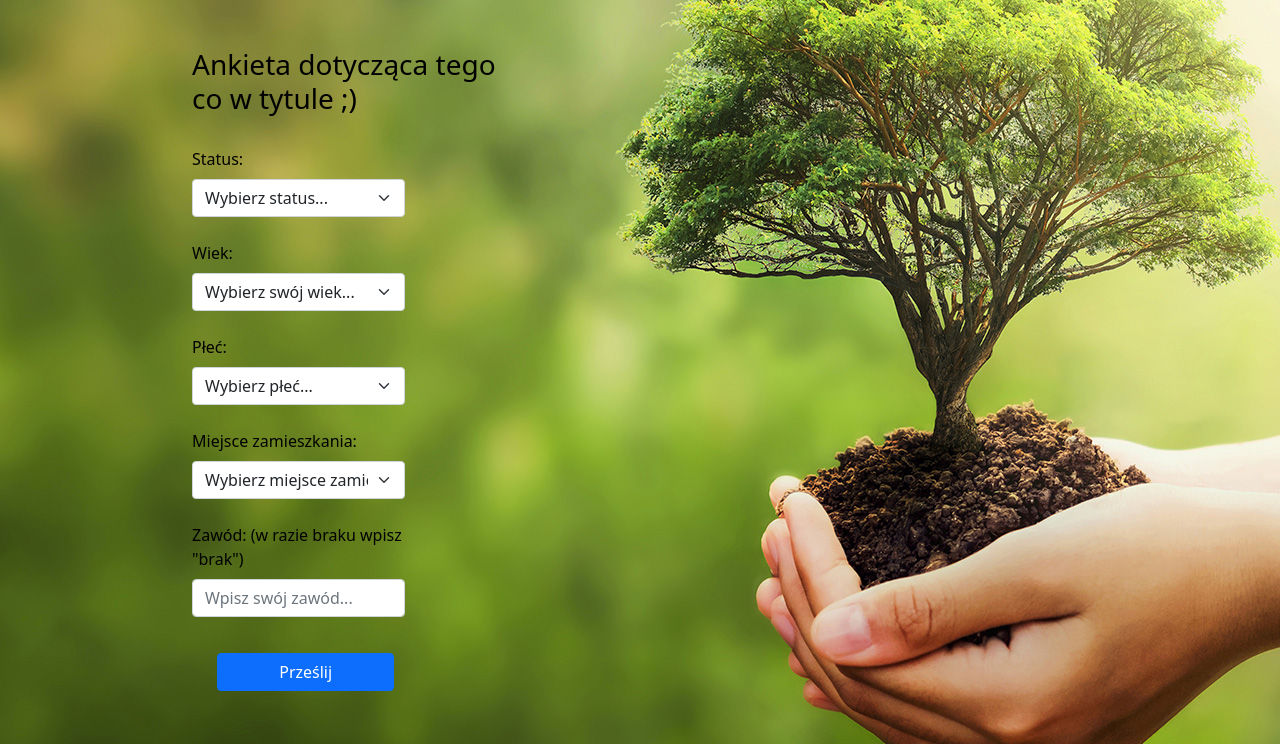
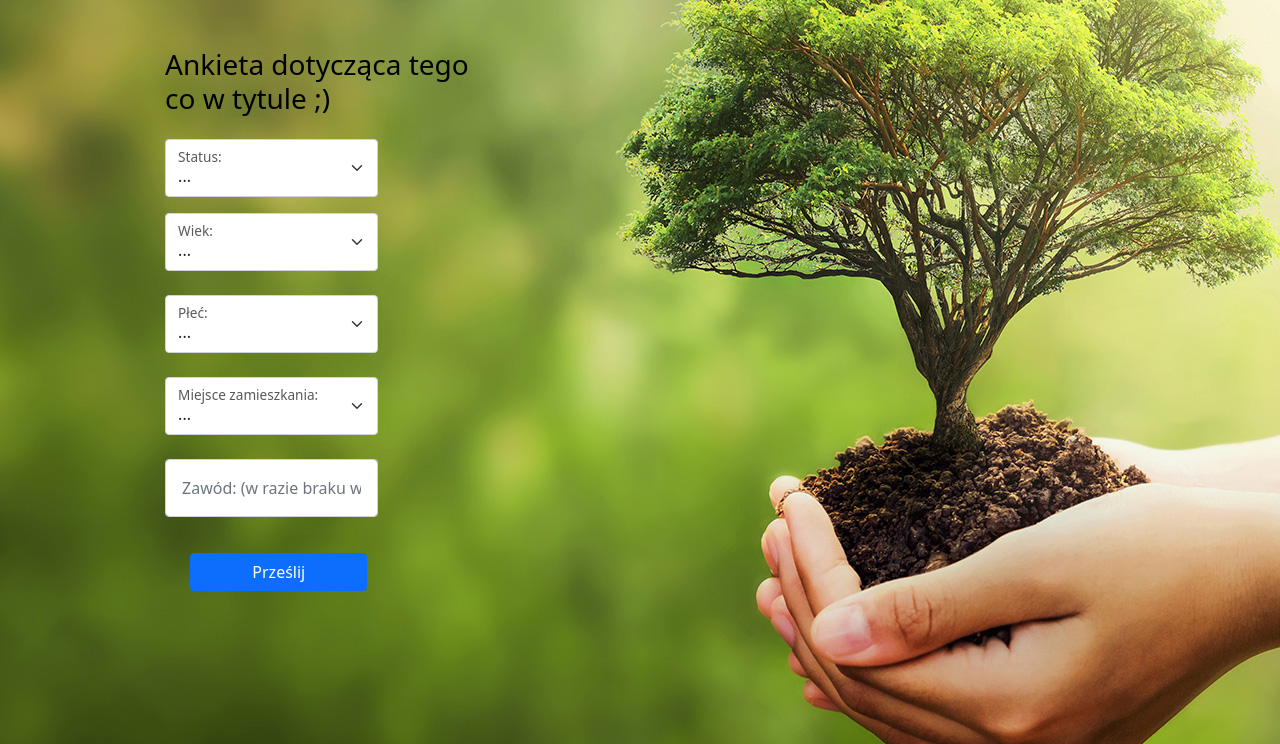
Before and after one commit to Magsxl/WebApp, a Flask app: page / in a window 1280 px wide. Shown: the part 56-800 px from the top of the page. Run offline with Flask 2, Linux system fonts and the light colour scheme.

Commit message:
Add form-floating

```diff
--- a/templates/index.html
+++ b/templates/index.html
@@ -1,21 +1,18 @@
 <!doctype html>
 <html lang="pl">
   <head>
-    <!-- Required meta tags -->
     <meta charset="utf-8">
     <meta name="viewport" content="width=device-width, initial-scale=1">
 
-    <!-- Bootstrap CSS -->
     <link href="https://cdn.jsdelivr.net/npm/bootstrap@5.1.3/dist/css/bootstrap.min.css" rel="stylesheet" integrity="sha384-1BmE4kWBq78iYhFldvKuhfTAU6auU8tT94WrHftjDbrCEXSU1oBoqyl2QvZ6jIW3" crossorigin="anonymous">
 
     <title>Ankieta</title>
     <script>
       function createAgeOpt() {
-        var ageOpt = "<option selected disabled>Wybierz swój wiek...</option>";
+        var ageOpt = "<option selected disabled>...</option>";
         for (var i=1; i<100; i++) {
           ageOpt += "<option value='"+i+"'>"+i+"</option>"
         }
-
         document.getElementById('validationCustom01').innerHTML = ageOpt;
       }
     </script>
@@ -32,55 +29,54 @@
     <div class="col-3 pt-5 position-absolute start-0" id="formularz">
       <h3>Ankieta dotycząca tego co w tytule ;)</h3>
       <form method="POST" class="needs-validation" action="/" novalidate>
-        <div class="col-8 pt-4"> <!--Status select-->
-          <label for="validationCustom" class="form-label">Status:</label>
+        <div class="col-8 form-floating" id="floater"> <!--Status select-->
           <select class="form-select" id="validationCustom" name="status" required>
-            <option selected disabled value="">Wybierz status...</option>
+            <option selected disabled value="">...</option>
             <option>Uczeń</option>
             <option>Student</option>
             <option>Pracownik etatowy</option>
             <option>Emeryt</option>
           </select>
+          <label for="validationCustom">Status:</label>
           <div class="invalid-feedback">
             Wybierz status.
           </div>
         </div>
-        <div class="col-8 pt-4"> <!--Age select-->
-            <label for="validationCustom01" class="form-label">Wiek:</label>
-            <select class="form-select overflow-auto" id="validationCustom01" onfocus='this.size=5;' onblur='this.size=1;' onchange='this.size=1; this.blur();' name="age" required>
+        <div class="col-8 mt-3 form-floating"> <!--Age select-->
+            <select class="form-select overflow-auto" id="validationCustom01" name="age" required>
             </select>
+            <label for="validationCustom01">Wiek:</label>
             <div class="invalid-feedback">
               Wybierz wiek.
             </div>
         </div>
-        <div class="col-8 pt-4"> <!--Sex select-->
-          <label for="validationCustom02" class="form-label">Płeć:</label>
+        <div class="col-8 form-floating" id="floater"> <!--Sex select-->
           <select class="form-select" id="validationCustom02" name="sex" required>
-            <option selected disabled value="">Wybierz płeć...</option>
+            <option selected disabled value="">...</option>
             <option value="M">Mężczyzna</option>
             <option value="F">Kobieta</option>
           </select>
+          <label for="validationCustom02" class="form-label">Płeć:</label>
           <div class="invalid-feedback">
             Wybierz płeć.
           </div>
         </div>
-        <div class="col-8 pt-4"> <!--Place select-->
-            <label for="validationCustom03" class="form-label">Miejsce zamieszkania:</label>
-            <select class="form-select" id="validationCustom03" onfocus='this.size=5;' onblur='this.size=1;' onchange='this.size=1; this.blur();' name="place" required>
-              <option selected disabled value="">Wybierz miejsce zamieszkania...</option>
+        <div class="col-8 form-floating" id="floater"> <!--Place select-->
+            <select class="form-select overflow-auto" id="validationCustom03" name="place" required>
+              <option selected disabled value="">...</option>
               <option>Wieś</option>
               <option>Miasteczko - poniżej 30 tys. mieszkańców</option>
               <option>Małe miasto - między 30 tys. a 100 tys. mieszkańców</option>
               <option>Miasto - między 100 tys. a 250 tys. mieszkańców</option>
               <option>Duże miasto - powyżej 250 tys. mieszkańców</option>
             </select>
+            <label for="validationCustom03" class="form-label">Miejsce zamieszkania:</label>
             <div class="invalid-feedback">
               Wybierz miejsce zamieszkania.
             </div>
         </div>
-        <div class="col-8 pt-4"> <!--Job select-->
-            <label for="validationCustom04" class="form-label">Zawód: (w razie braku wpisz "brak")</label>
-            <input class="form-control" id="validationCustom04" type="text" placeholder="Wpisz swój zawód..." name="job" required>
+        <div class="col-8" id="floater"> <!--Job select-->
+            <input class="form-control p-3" id="validationCustom04 exampleInput" type="text" placeholder="Zawód: (w razie braku wpisz 'brak')" name="job" required>
             <div class="invalid-feedback">
               Wpisz swój zawód.
             </div>
@@ -90,16 +86,12 @@
         </div>
       </form>
     </div>
-
-    <!-- Optional JavaScript; choose one of the two! -->
     <script>
       (function () {
         'use strict'
 
-        // Fetch all the forms we want to apply custom Bootstrap validation styles to
         var forms = document.querySelectorAll('.needs-validation')
 
-        // Loop over them and prevent submission
         Array.prototype.slice.call(forms)
           .forEach(function (form) {
             form.addEventListener('submit', function (event) {
@@ -115,7 +107,6 @@
     </script>
   </body>
 
-    <!-- Option 1: Bootstrap Bundle with Popper -->
     <script src="https://cdn.jsdelivr.net/npm/bootstrap@5.1.3/dist/js/bootstrap.bundle.min.js" integrity="sha384-ka7Sk0Gln4gmtz2MlQnikT1wXgYsOg+OMhuP+IlRH9sENBO0LRn5q+8nbTov4+1p" crossorigin="anonymous"></script>
 
   <style>
@@ -142,7 +133,11 @@
     }
 
     #formularz {
-      margin-left: 15%;
+      margin-left: 12.9%;
+    }
+
+    #floater {
+      margin-top: 1.5rem;
     }
   </style>
 </html>
```
